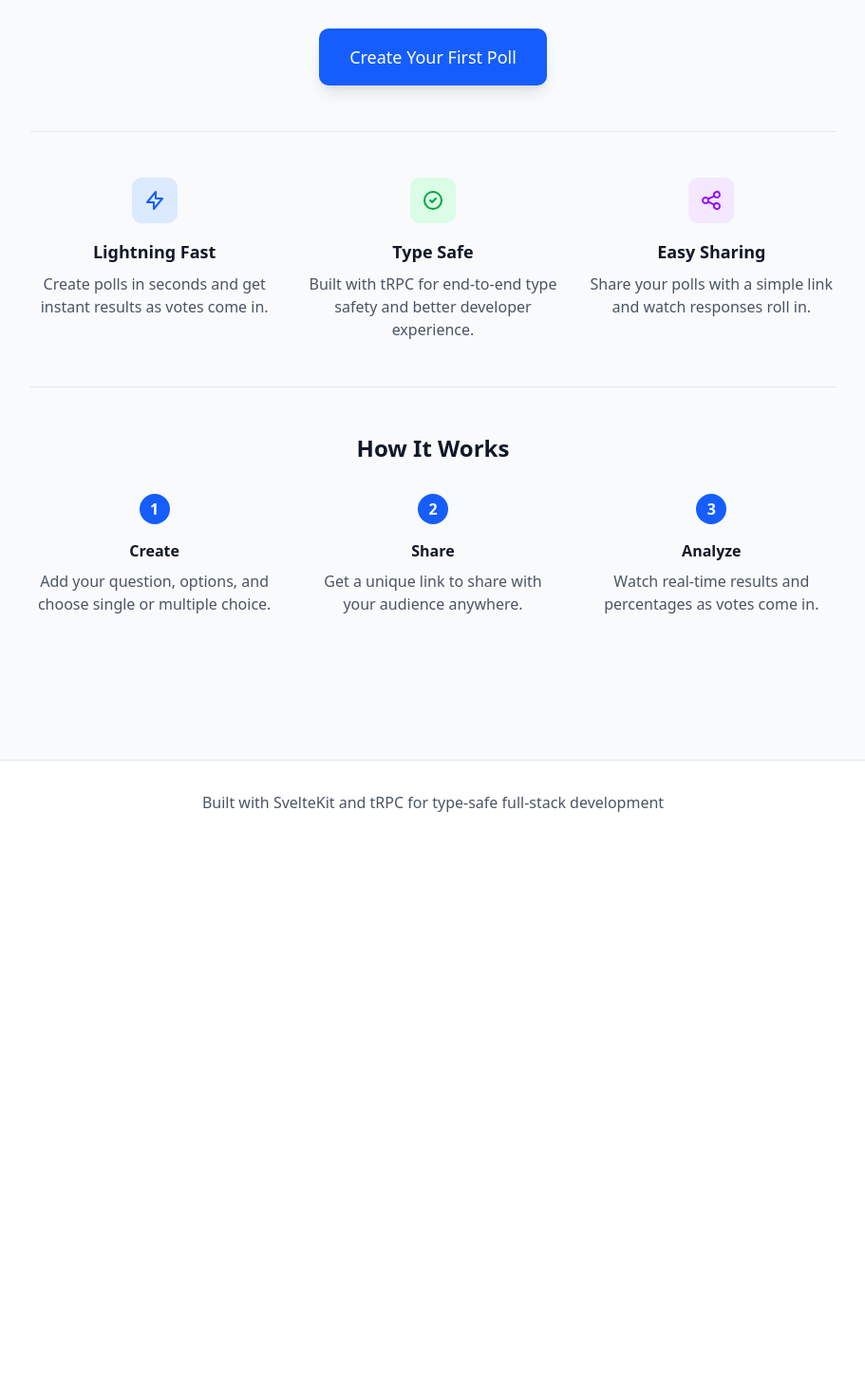
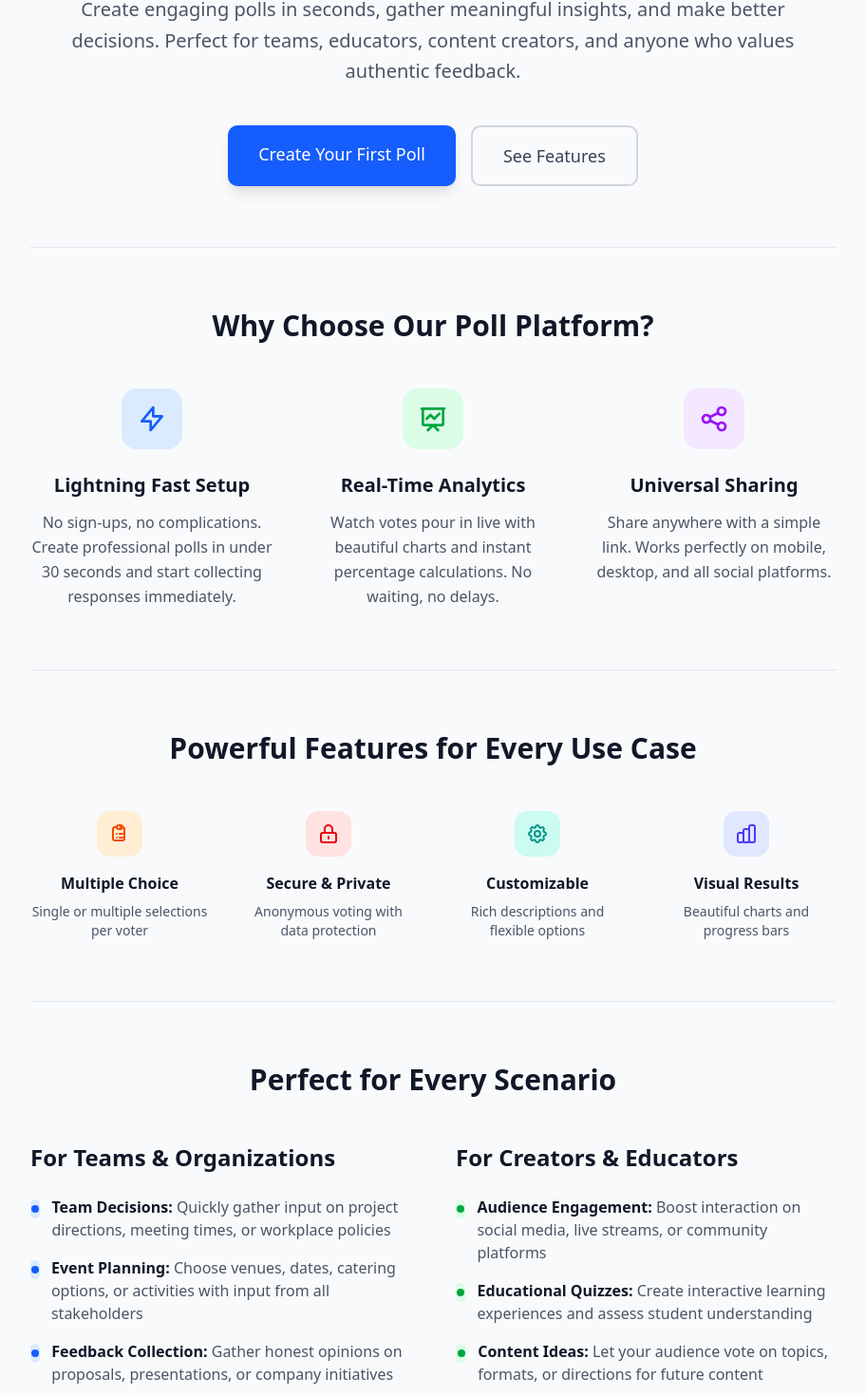
Before and after one commit to lucaazalim/pollmodoro, a SvelteKit app in the folder frontend/: page / in a window 1280 px wide. Shown: the part 311-1781 px from the top of the page at 95% size, without its empty margins (184-1095 px from the left). Before the commit the page ends 1200 px from the top, so only its background shows below. Built offline with nearby package versions, Linux system fonts and the light colour scheme.

Commit message:
feat: improve temporary landing page

```diff
--- a/frontend/src/routes/+page.svelte
+++ b/frontend/src/routes/+page.svelte
@@ -1,5 +1,5 @@
 <script lang="ts">
-	// Simple landing page
+	// Modern landing page focused on features and benefits
 </script>
 
 <svelte:head>
@@ -8,26 +8,38 @@
 
 <div class="mx-auto max-w-4xl p-6 text-center">
 	<!-- Hero Section -->
-	<div class="py-12">
-		<h1 class="mb-4 text-4xl font-bold text-gray-900">Create and Share Polls Instantly</h1>
-		<p class="mx-auto mb-8 max-w-2xl text-xl text-gray-600">
-			Build type-safe polls with real-time results. Perfect for getting quick feedback, making group
-			decisions, or gathering opinions from your audience.
+	<div class="py-16">
+		<h1 class="mb-6 text-5xl font-bold text-gray-900">Get Instant Feedback with Smart Polls</h1>
+		<p class="mx-auto mb-10 max-w-3xl text-xl leading-relaxed text-gray-600">
+			Create engaging polls in seconds, gather meaningful insights, and make better decisions.
+			Perfect for teams, educators, content creators, and anyone who values authentic feedback.
 		</p>
 
+		<div class="flex flex-col gap-4 sm:flex-row sm:justify-center">
 			<a
 				href="/create"
-			class="inline-block rounded-lg bg-blue-600 px-8 py-4 text-lg font-medium text-white shadow-lg transition-colors hover:bg-blue-700 focus:ring-2 focus:ring-blue-500 focus:ring-offset-2 focus:outline-none"
+				class="inline-block rounded-lg bg-blue-600 px-8 py-4 text-lg font-medium text-white shadow-lg transition-all hover:bg-blue-700 hover:shadow-xl focus:outline-none focus:ring-2 focus:ring-blue-500 focus:ring-offset-2"
 			>
 				Create Your First Poll
 			</a>
+			<a
+				href="#features"
+				class="inline-block rounded-lg border-2 border-gray-300 px-8 py-4 text-lg font-medium text-gray-700 transition-all hover:border-gray-400 hover:bg-gray-50 focus:outline-none focus:ring-2 focus:ring-gray-500 focus:ring-offset-2"
+			>
+				See Features
+			</a>
+		</div>
 	</div>
 
-	<!-- Features Section -->
-	<div class="grid gap-8 border-t py-12 md:grid-cols-3">
+	<!-- Key Features Section -->
+	<div id="features" class="border-t py-16">
+		<h2 class="mb-12 text-3xl font-bold text-gray-900">Why Choose Our Poll Platform?</h2>
+		<div class="grid gap-10 md:grid-cols-3">
 			<div class="text-center">
-			<div class="mx-auto mb-4 flex h-12 w-12 items-center justify-center rounded-lg bg-blue-100">
-				<svg class="h-6 w-6 text-blue-600" fill="none" stroke="currentColor" viewBox="0 0 24 24">
+				<div
+					class="mx-auto mb-6 flex h-16 w-16 items-center justify-center rounded-2xl bg-blue-100"
+				>
+					<svg class="h-8 w-8 text-blue-600" fill="none" stroke="currentColor" viewBox="0 0 24 24">
 						<path
 							stroke-linecap="round"
 							stroke-linejoin="round"
@@ -36,30 +48,43 @@
 						/>
 					</svg>
 				</div>
-			<h3 class="mb-2 text-lg font-semibold text-gray-900">Lightning Fast</h3>
-			<p class="text-gray-600">Create polls in seconds and get instant results as votes come in.</p>
+				<h3 class="mb-3 text-xl font-semibold text-gray-900">Lightning Fast Setup</h3>
+				<p class="leading-relaxed text-gray-600">
+					No sign-ups, no complications. Create professional polls in under 30 seconds and start
+					collecting responses immediately.
+				</p>
 			</div>
 
 			<div class="text-center">
-			<div class="mx-auto mb-4 flex h-12 w-12 items-center justify-center rounded-lg bg-green-100">
-				<svg class="h-6 w-6 text-green-600" fill="none" stroke="currentColor" viewBox="0 0 24 24">
+				<div
+					class="mx-auto mb-6 flex h-16 w-16 items-center justify-center rounded-2xl bg-green-100"
+				>
+					<svg class="h-8 w-8 text-green-600" fill="none" stroke="currentColor" viewBox="0 0 24 24">
 						<path
 							stroke-linecap="round"
 							stroke-linejoin="round"
 							stroke-width="2"
-						d="M9 12l2 2 4-4m6 2a9 9 0 11-18 0 9 9 0 0118 0z"
+							d="M7 12l3-3 3 3 4-4M8 21l4-4 4 4M3 4h18M4 4h16v12a1 1 0 01-1 1H5a1 1 0 01-1-1V4z"
 						/>
 					</svg>
 				</div>
-			<h3 class="mb-2 text-lg font-semibold text-gray-900">Type Safe</h3>
-			<p class="text-gray-600">
-				Built with tRPC for end-to-end type safety and better developer experience.
+				<h3 class="mb-3 text-xl font-semibold text-gray-900">Real-Time Analytics</h3>
+				<p class="leading-relaxed text-gray-600">
+					Watch votes pour in live with beautiful charts and instant percentage calculations. No
+					waiting, no delays.
 				</p>
 			</div>
 
 			<div class="text-center">
-			<div class="mx-auto mb-4 flex h-12 w-12 items-center justify-center rounded-lg bg-purple-100">
-				<svg class="h-6 w-6 text-purple-600" fill="none" stroke="currentColor" viewBox="0 0 24 24">
+				<div
+					class="mx-auto mb-6 flex h-16 w-16 items-center justify-center rounded-2xl bg-purple-100"
+				>
+					<svg
+						class="h-8 w-8 text-purple-600"
+						fill="none"
+						stroke="currentColor"
+						viewBox="0 0 24 24"
+					>
 						<path
 							stroke-linecap="round"
 							stroke-linejoin="round"
@@ -68,48 +93,255 @@
 						/>
 					</svg>
 				</div>
-			<h3 class="mb-2 text-lg font-semibold text-gray-900">Easy Sharing</h3>
-			<p class="text-gray-600">Share your polls with a simple link and watch responses roll in.</p>
+				<h3 class="mb-3 text-xl font-semibold text-gray-900">Universal Sharing</h3>
+				<p class="leading-relaxed text-gray-600">
+					Share anywhere with a simple link. Works perfectly on mobile, desktop, and all social
+					platforms.
+				</p>
+			</div>
+		</div>
+	</div>
+
+	<!-- Advanced Features -->
+	<div class="border-t py-16">
+		<h2 class="mb-12 text-3xl font-bold text-gray-900">Powerful Features for Every Use Case</h2>
+		<div class="grid gap-8 md:grid-cols-2 lg:grid-cols-4">
+			<div class="text-center">
+				<div
+					class="mx-auto mb-4 flex h-12 w-12 items-center justify-center rounded-xl bg-orange-100"
+				>
+					<svg
+						class="h-6 w-6 text-orange-600"
+						fill="none"
+						stroke="currentColor"
+						viewBox="0 0 24 24"
+					>
+						<path
+							stroke-linecap="round"
+							stroke-linejoin="round"
+							stroke-width="2"
+							d="M9 5H7a2 2 0 00-2 2v10a2 2 0 002 2h8a2 2 0 002-2V7a2 2 0 00-2-2h-2M9 5a2 2 0 002 2h2a2 2 0 002-2M9 5a2 2 0 012-2h2a2 2 0 012 2m-3 7h3m-3 4h3m-6-4h.01M9 16h.01"
+						/>
+					</svg>
+				</div>
+				<h4 class="mb-2 font-semibold text-gray-900">Multiple Choice</h4>
+				<p class="text-sm text-gray-600">Single or multiple selections per voter</p>
+			</div>
+
+			<div class="text-center">
+				<div class="mx-auto mb-4 flex h-12 w-12 items-center justify-center rounded-xl bg-red-100">
+					<svg class="h-6 w-6 text-red-600" fill="none" stroke="currentColor" viewBox="0 0 24 24">
+						<path
+							stroke-linecap="round"
+							stroke-linejoin="round"
+							stroke-width="2"
+							d="M12 15v2m-6 4h12a2 2 0 002-2v-6a2 2 0 00-2-2H6a2 2 0 00-2 2v6a2 2 0 002 2zm10-10V7a4 4 0 00-8 0v4h8z"
+						/>
+					</svg>
+				</div>
+				<h4 class="mb-2 font-semibold text-gray-900">Secure & Private</h4>
+				<p class="text-sm text-gray-600">Anonymous voting with data protection</p>
+			</div>
+
+			<div class="text-center">
+				<div class="mx-auto mb-4 flex h-12 w-12 items-center justify-center rounded-xl bg-teal-100">
+					<svg class="h-6 w-6 text-teal-600" fill="none" stroke="currentColor" viewBox="0 0 24 24">
+						<path
+							stroke-linecap="round"
+							stroke-linejoin="round"
+							stroke-width="2"
+							d="M10.325 4.317c.426-1.756 2.924-1.756 3.35 0a1.724 1.724 0 002.573 1.066c1.543-.94 3.31.826 2.37 2.37a1.724 1.724 0 001.065 2.572c1.756.426 1.756 2.924 0 3.35a1.724 1.724 0 00-1.066 2.573c.94 1.543-.826 3.31-2.37 2.37a1.724 1.724 0 00-2.572 1.065c-.426 1.756-2.924 1.756-3.35 0a1.724 1.724 0 00-2.573-1.066c-1.543.94-3.31-.826-2.37-2.37a1.724 1.724 0 00-1.065-2.572c-1.756-.426-1.756-2.924 0-3.35a1.724 1.724 0 001.066-2.573c-.94-1.543.826-3.31 2.37-2.37.996.608 2.296.07 2.572-1.065z"
+						/>
+						<path
+							stroke-linecap="round"
+							stroke-linejoin="round"
+							stroke-width="2"
+							d="M15 12a3 3 0 11-6 0 3 3 0 016 0z"
+						/>
+					</svg>
+				</div>
+				<h4 class="mb-2 font-semibold text-gray-900">Customizable</h4>
+				<p class="text-sm text-gray-600">Rich descriptions and flexible options</p>
+			</div>
+
+			<div class="text-center">
+				<div
+					class="mx-auto mb-4 flex h-12 w-12 items-center justify-center rounded-xl bg-indigo-100"
+				>
+					<svg
+						class="h-6 w-6 text-indigo-600"
+						fill="none"
+						stroke="currentColor"
+						viewBox="0 0 24 24"
+					>
+						<path
+							stroke-linecap="round"
+							stroke-linejoin="round"
+							stroke-width="2"
+							d="M9 19v-6a2 2 0 00-2-2H5a2 2 0 00-2 2v6a2 2 0 002 2h2a2 2 0 002-2zm0 0V9a2 2 0 012-2h2a2 2 0 012 2v10m-6 0a2 2 0 002 2h2a2 2 0 002-2m0 0V5a2 2 0 012-2h2a2 2 0 012 2v14a2 2 0 01-2 2h-2a2 2 0 01-2-2z"
+						/>
+					</svg>
+				</div>
+				<h4 class="mb-2 font-semibold text-gray-900">Visual Results</h4>
+				<p class="text-sm text-gray-600">Beautiful charts and progress bars</p>
+			</div>
+		</div>
+	</div>
+
+	<!-- Use Cases & Benefits -->
+	<div class="border-t py-16">
+		<h2 class="mb-12 text-3xl font-bold text-gray-900">Perfect for Every Scenario</h2>
+		<div class="grid gap-12 lg:grid-cols-2">
+			<div class="text-left">
+				<h3 class="mb-6 text-2xl font-semibold text-gray-900">For Teams & Organizations</h3>
+				<ul class="space-y-4">
+					<li class="flex items-start">
+						<div
+							class="mr-3 mt-1 flex h-5 w-5 items-center justify-center rounded-full bg-blue-100"
+						>
+							<div class="h-2 w-2 rounded-full bg-blue-600"></div>
+						</div>
+						<div>
+							<strong class="text-gray-900">Team Decisions:</strong>
+							<span class="text-gray-600">
+								Quickly gather input on project directions, meeting times, or workplace policies</span
+							>
+						</div>
+					</li>
+					<li class="flex items-start">
+						<div
+							class="mr-3 mt-1 flex h-5 w-5 items-center justify-center rounded-full bg-blue-100"
+						>
+							<div class="h-2 w-2 rounded-full bg-blue-600"></div>
+						</div>
+						<div>
+							<strong class="text-gray-900">Event Planning:</strong>
+							<span class="text-gray-600">
+								Choose venues, dates, catering options, or activities with input from all
+								stakeholders</span
+							>
+						</div>
+					</li>
+					<li class="flex items-start">
+						<div
+							class="mr-3 mt-1 flex h-5 w-5 items-center justify-center rounded-full bg-blue-100"
+						>
+							<div class="h-2 w-2 rounded-full bg-blue-600"></div>
+						</div>
+						<div>
+							<strong class="text-gray-900">Feedback Collection:</strong>
+							<span class="text-gray-600">
+								Gather honest opinions on proposals, presentations, or company initiatives</span
+							>
+						</div>
+					</li>
+				</ul>
+			</div>
+
+			<div class="text-left">
+				<h3 class="mb-6 text-2xl font-semibold text-gray-900">For Creators & Educators</h3>
+				<ul class="space-y-4">
+					<li class="flex items-start">
+						<div
+							class="mr-3 mt-1 flex h-5 w-5 items-center justify-center rounded-full bg-green-100"
+						>
+							<div class="h-2 w-2 rounded-full bg-green-600"></div>
+						</div>
+						<div>
+							<strong class="text-gray-900">Audience Engagement:</strong>
+							<span class="text-gray-600">
+								Boost interaction on social media, live streams, or community platforms</span
+							>
+						</div>
+					</li>
+					<li class="flex items-start">
+						<div
+							class="mr-3 mt-1 flex h-5 w-5 items-center justify-center rounded-full bg-green-100"
+						>
+							<div class="h-2 w-2 rounded-full bg-green-600"></div>
+						</div>
+						<div>
+							<strong class="text-gray-900">Educational Quizzes:</strong>
+							<span class="text-gray-600">
+								Create interactive learning experiences and assess student understanding</span
+							>
+						</div>
+					</li>
+					<li class="flex items-start">
+						<div
+							class="mr-3 mt-1 flex h-5 w-5 items-center justify-center rounded-full bg-green-100"
+						>
+							<div class="h-2 w-2 rounded-full bg-green-600"></div>
+						</div>
+						<div>
+							<strong class="text-gray-900">Content Ideas:</strong>
+							<span class="text-gray-600">
+								Let your audience vote on topics, formats, or directions for future content</span
+							>
+						</div>
+					</li>
+				</ul>
+			</div>
 		</div>
 	</div>
 
 	<!-- How it Works -->
-	<div class="border-t py-12">
-		<h2 class="mb-8 text-2xl font-bold text-gray-900">How It Works</h2>
-		<div class="grid gap-8 md:grid-cols-3">
-			<div class="flex flex-col items-center">
+	<div class="border-t py-16">
+		<h2 class="mb-12 text-3xl font-bold text-gray-900">How It Works</h2>
+		<div class="grid gap-10 md:grid-cols-3">
+			<div class="flex flex-col items-center text-center">
 				<div
-					class="mb-4 flex h-8 w-8 items-center justify-center rounded-full bg-blue-600 font-bold text-white"
+					class="mb-6 flex h-16 w-16 items-center justify-center rounded-full bg-gradient-to-br from-blue-500 to-blue-600 text-2xl font-bold text-white shadow-lg"
 				>
 					1
 				</div>
-				<h3 class="mb-2 font-semibold text-gray-900">Create</h3>
-				<p class="text-center text-gray-600">
-					Add your question, options, and choose single or multiple choice.
+				<h3 class="mb-4 text-xl font-semibold text-gray-900">Create Your Poll</h3>
+				<p class="leading-relaxed text-gray-600">
+					Add your question, write compelling options, and choose between single or multiple choice.
+					Add descriptions to provide context.
 				</p>
 			</div>
-			<div class="flex flex-col items-center">
+			<div class="flex flex-col items-center text-center">
 				<div
-					class="mb-4 flex h-8 w-8 items-center justify-center rounded-full bg-blue-600 font-bold text-white"
+					class="mb-6 flex h-16 w-16 items-center justify-center rounded-full bg-gradient-to-br from-green-500 to-green-600 text-2xl font-bold text-white shadow-lg"
 				>
 					2
 				</div>
-				<h3 class="mb-2 font-semibold text-gray-900">Share</h3>
-				<p class="text-center text-gray-600">
-					Get a unique link to share with your audience anywhere.
+				<h3 class="mb-4 text-xl font-semibold text-gray-900">Share Everywhere</h3>
+				<p class="leading-relaxed text-gray-600">
+					Copy your unique poll link and share it on social media, messaging apps, email, or embed
+					it in websites. Works everywhere.
 				</p>
 			</div>
-			<div class="flex flex-col items-center">
+			<div class="flex flex-col items-center text-center">
 				<div
-					class="mb-4 flex h-8 w-8 items-center justify-center rounded-full bg-blue-600 font-bold text-white"
+					class="mb-6 flex h-16 w-16 items-center justify-center rounded-full bg-gradient-to-br from-purple-500 to-purple-600 text-2xl font-bold text-white shadow-lg"
 				>
 					3
 				</div>
-				<h3 class="mb-2 font-semibold text-gray-900">Analyze</h3>
-				<p class="text-center text-gray-600">
-					Watch real-time results and percentages as votes come in.
+				<h3 class="mb-4 text-xl font-semibold text-gray-900">Watch Results Live</h3>
+				<p class="leading-relaxed text-gray-600">
+					See votes and percentages update in real-time. Make informed decisions with clear, visual
+					data that updates as responses come in.
 				</p>
 			</div>
 		</div>
 	</div>
+
+	<!-- Call to Action -->
+	<div class="border-t py-16">
+		<div class="mx-auto max-w-2xl text-center">
+			<h2 class="mb-4 text-3xl font-bold text-gray-900">Ready to Get Started?</h2>
+			<p class="mb-8 text-xl text-gray-600">
+				Join thousands of users who trust our platform for their polling needs. No registration
+				required.
+			</p>
+			<a
+				href="/create"
+				class="inline-block rounded-lg bg-gradient-to-r from-blue-600 to-blue-700 px-10 py-4 text-lg font-medium text-white shadow-lg transition-all hover:from-blue-700 hover:to-blue-800 hover:shadow-xl focus:outline-none focus:ring-2 focus:ring-blue-500 focus:ring-offset-2"
+			>
+				Create Your Poll Now
+			</a>
 		</div>
+	</div>
+</div>
```
Lines whose indentation alone changed are shown as unchanged.
